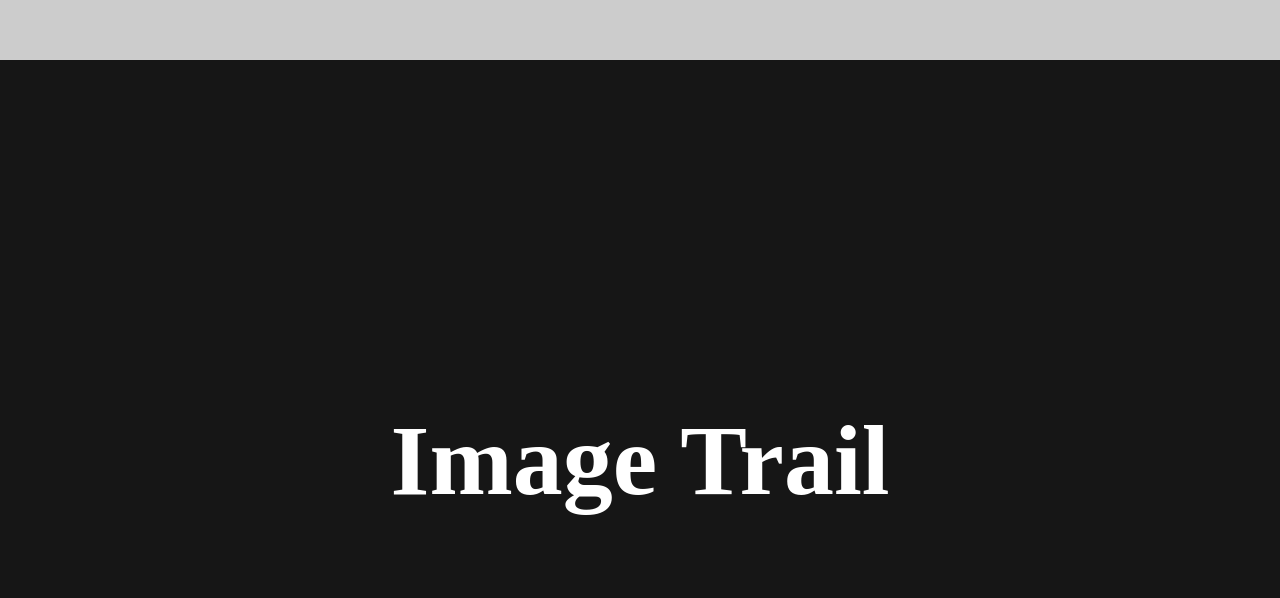
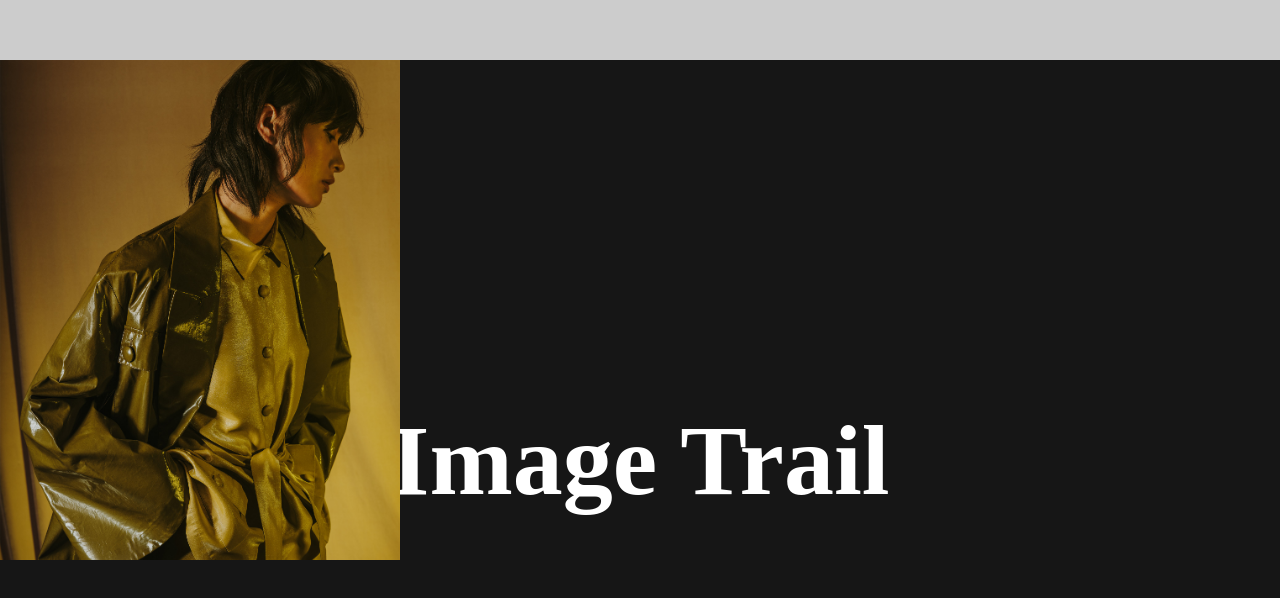
Before and after one commit to m5kt4nx/test, a plain HTML site: page 1imgtrail/index.html in a window 1280 px wide. Shown: the part 740-1338 px from the top of the page. Drawn offline with Linux system fonts and the light colour scheme.

Commit message:
Update style.css

```diff
--- a/1imgtrail/style.css
+++ b/1imgtrail/style.css
@@ -41,33 +41,33 @@ body {
 }
 
 .main .img-1 {
-    background: url(1imgtrail/img-1.jpg) no-repeat;
+    background: url(img-1.jpg) no-repeat;
     background-size: cover;
     transition-duration:0.8s;
 }
 
 .main .img-2 {
-    background: url(1imgtrail/img-2.jpg) no-repeat;
+    background: url(img-2.jpg) no-repeat;
     background-size: cover;
     transition-duration:0.6s;
 }
 
 .main .img-3 {
-    background: url(1imgtrail/img-3.jpg) no-repeat;
+    background: url(img-3.jpg) no-repeat;
     background-size: cover;
     transition-duration:0.4s;
 
 }
 
 .main .img-4 {
-    background: url(1imgtrail/img-4.jpg) no-repeat;
+    background: url(img-4.jpg) no-repeat;
     background-size: cover;
     transition-duration:0.2s;
 
 }
 
 .main .img-5 {
-    background: url(1imgtrail/img-5.jpg) no-repeat;
+    background: url(img-5.jpg) no-repeat;
     background-size: cover;
     transition-duration:0.05s;
 
```
